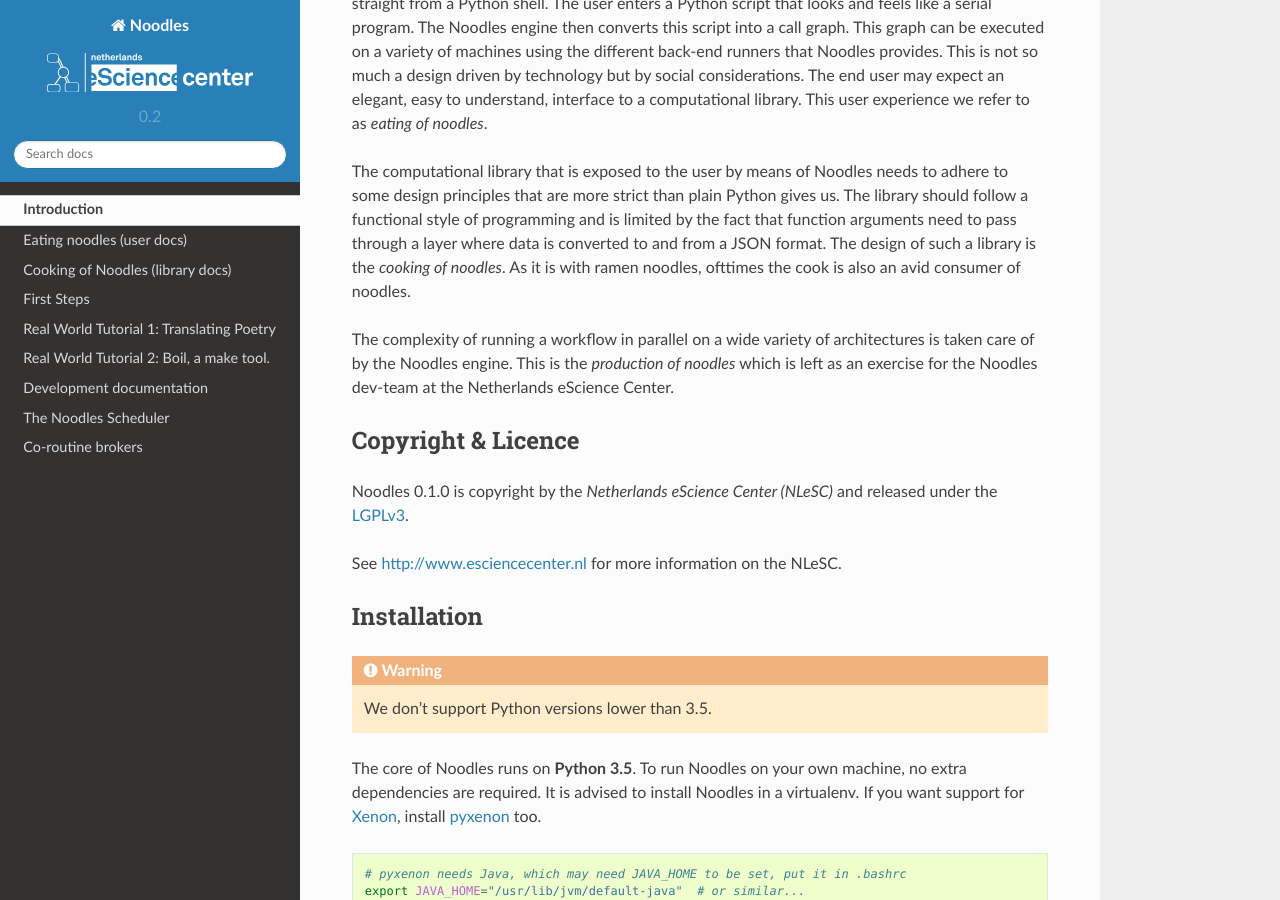
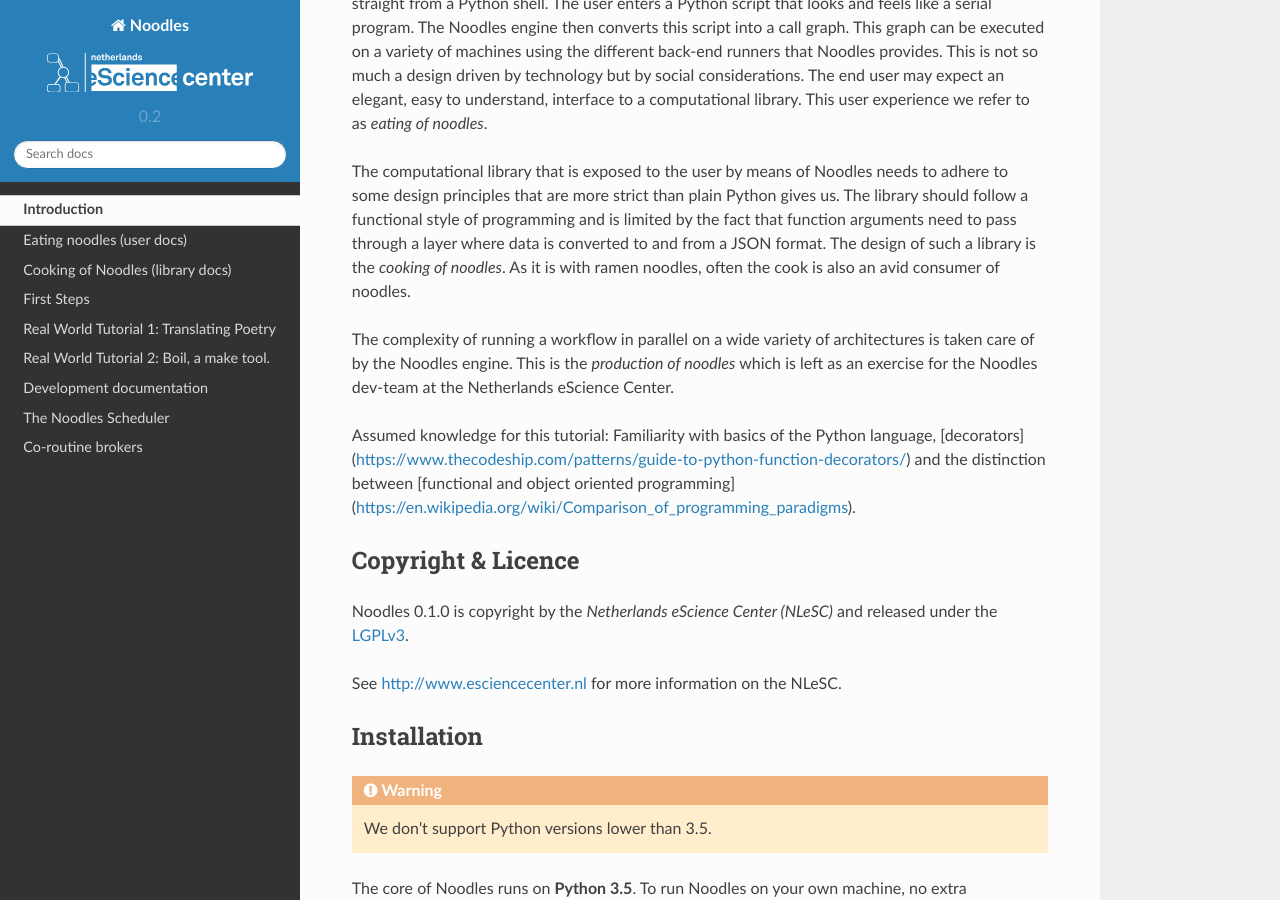
Before and after one commit to NLeSC/noodles, a Sphinx documentation site: the page built from doc/source/index.rst, in a window 1280 px wide and 900 px high, scrolled down 320 px. Built offline with Sphinx 7.4.7 and the Read the Docs theme 2.0.0, drawn with Linux system fonts in a browser that asks for light colours.

Commit message:
Introduction expended with assumed knowledge statement, and typo fixed in ofttimes

```diff
--- a/doc/source/index.rst
+++ b/doc/source/index.rst
@@ -12,9 +12,11 @@
 
 The primary goal of Noodles is to make it easy to run jobs on cluster supercomputers, in parallel, straight from a Python shell. The user enters a Python script that looks and feels like a serial program. The Noodles engine then converts this script into a call graph. This graph can be executed on a variety of machines using the different back-end runners that Noodles provides. This is not so much a design driven by technology but by social considerations. The end user may expect an elegant, easy to understand, interface to a computational library. This user experience we refer to as *eating of noodles*.
 
-The computational library that is exposed to the user by means of Noodles needs to adhere to some design principles that are more strict than plain Python gives us. The library should follow a functional style of programming and is limited by the fact that function arguments need to pass through a layer where data is converted to and from a JSON format. The design of such a library is the *cooking of noodles*. As it is with ramen noodles, ofttimes the cook is also an avid consumer of noodles.
+The computational library that is exposed to the user by means of Noodles needs to adhere to some design principles that are more strict than plain Python gives us. The library should follow a functional style of programming and is limited by the fact that function arguments need to pass through a layer where data is converted to and from a JSON format. The design of such a library is the *cooking of noodles*. As it is with ramen noodles, often the cook is also an avid consumer of noodles.
 
 The complexity of running a workflow in parallel on a wide variety of architectures is taken care of by the Noodles engine. This is the *production of noodles* which is left as an exercise for the Noodles dev-team at the Netherlands eScience Center.
+
+Assumed knowledge for this tutorial: Familiarity with basics of the Python language, [decorators](https://www.thecodeship.com/patterns/guide-to-python-function-decorators/) and the distinction between [functional and object oriented programming](https://en.wikipedia.org/wiki/Comparison_of_programming_paradigms).
 
 Copyright & Licence
 -------------------
```
